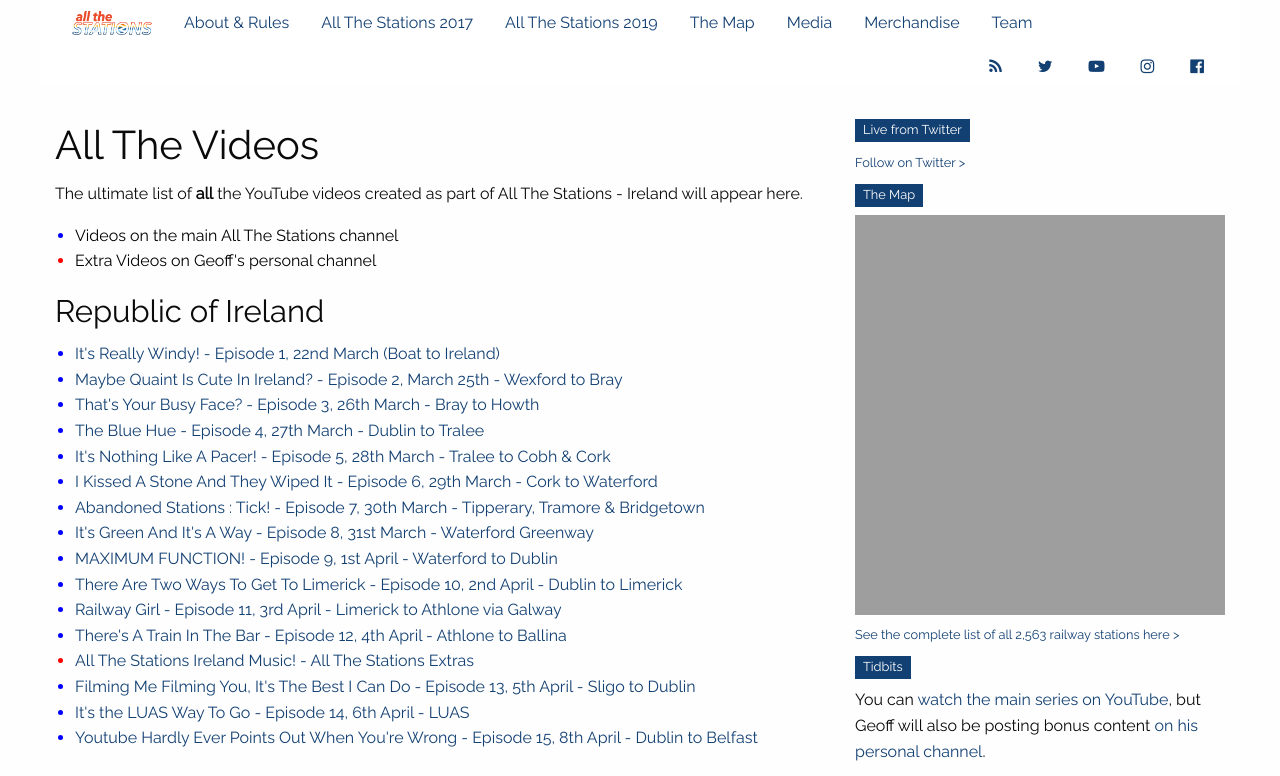
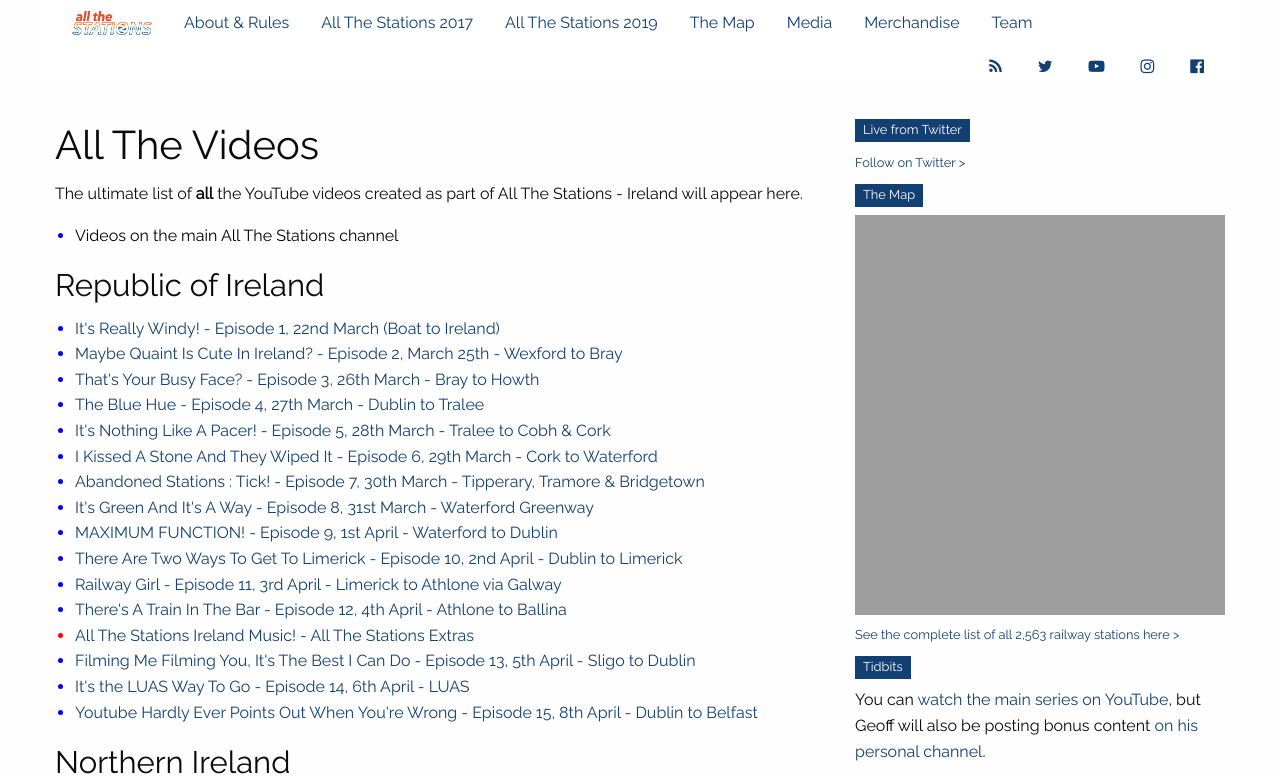
Before and after one commit to khawkins98/all-the-stations, a Jekyll site: the page built from videos.md, in a window 1280 px wide, cut to the strip 0-776 px from the top of the page. Built offline with Jekyll 4.4.1, drawn with Linux system fonts in a browser that asks for light colours; nearby versions of some CDN libraries; comment, search, counter and statistics services are not loaded.

Commit message:
Update videos.md

```diff
--- a/videos.md
+++ b/videos.md
@@ -16,7 +16,6 @@
 
 <ul>
 <span class="li bl"><span class="bk">Videos on the main All The Stations channel</span></span>
-<span class="li rd"><span class="bk">Extra Videos on Geoff's personal channel</span></span>
 </ul>
 
 ### Republic of Ireland
@@ -43,16 +42,16 @@
 ### Northern Ireland
 
 <ul>
-<span class="li rd">{% include partial_youtube.html id="fyP3Zc7deHk" title="We Can't Shake Dave - Episode 16, 9th April - Bangor and Larne" %}</span>
-<span class="li rd">{% include partial_youtube.html id="J7tuoc8Fd9M" title="What The Actual Dickens! - Episode 17, 10th April Belfast to Derry/Londonderry" %}</span>
+<span class="li bl">{% include partial_youtube.html id="fyP3Zc7deHk" title="We Can't Shake Dave - Episode 16, 9th April - Bangor and Larne" %}</span>
+<span class="li bl">{% include partial_youtube.html id="J7tuoc8Fd9M" title="What The Actual Dickens! - Episode 17, 10th April Belfast to Derry/Londonderry" %}</span>
 </ul>
 
 ### Isle of Man
 
 <ul>
-<span class="li rd">{% include partial_youtube.html id="56bDs2ifvV0" title="Isle of Man Episode 1 - 12th July, Douglas to Port Erin" %}</span>
-<span class="li rd">{% include partial_youtube.html id="hkCUJ4_yDP8" title="Isle of Man Episode 2 - 13th July Douglas to Ramsey" %}</span>
-<span class="li rd">{% include partial_youtube.html id="fq51oqlhclc" title="Isle of Man Episode 3 - 14th July Groudle Glen and Laxey Mine Railway" %}</span>
+<span class="li bl">{% include partial_youtube.html id="56bDs2ifvV0" title="Isle of Man Episode 1 - 12th July, Douglas to Port Erin" %}</span>
+<span class="li bl">{% include partial_youtube.html id="hkCUJ4_yDP8" title="Isle of Man Episode 2 - 13th July Douglas to Ramsey" %}</span>
+<span class="li bl">{% include partial_youtube.html id="fq51oqlhclc" title="Isle of Man Episode 3 - 14th July Groudle Glen and Laxey Mine Railway" %}</span>
 </ul>
 
 ### All The Stations 2017
```
